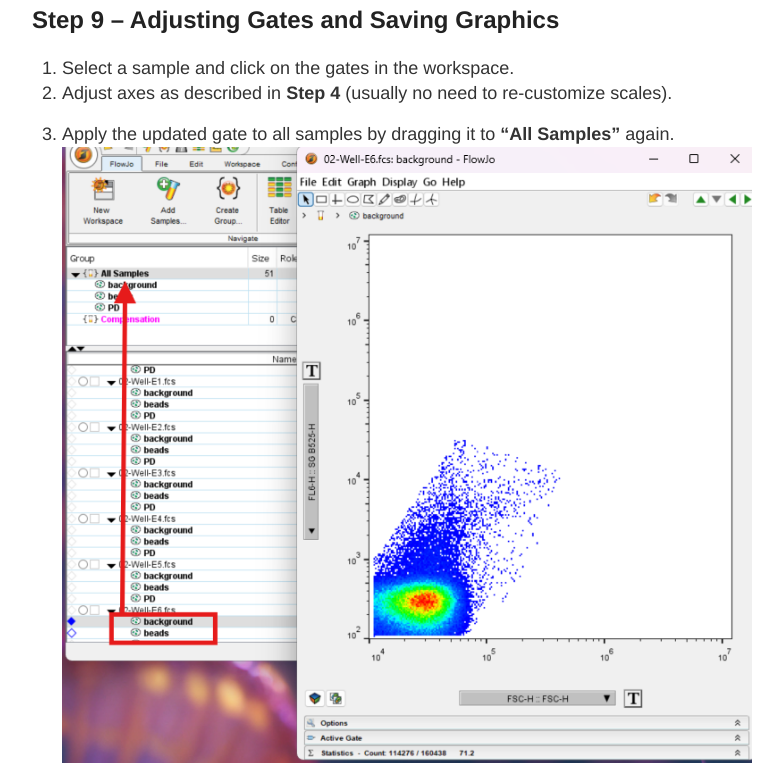
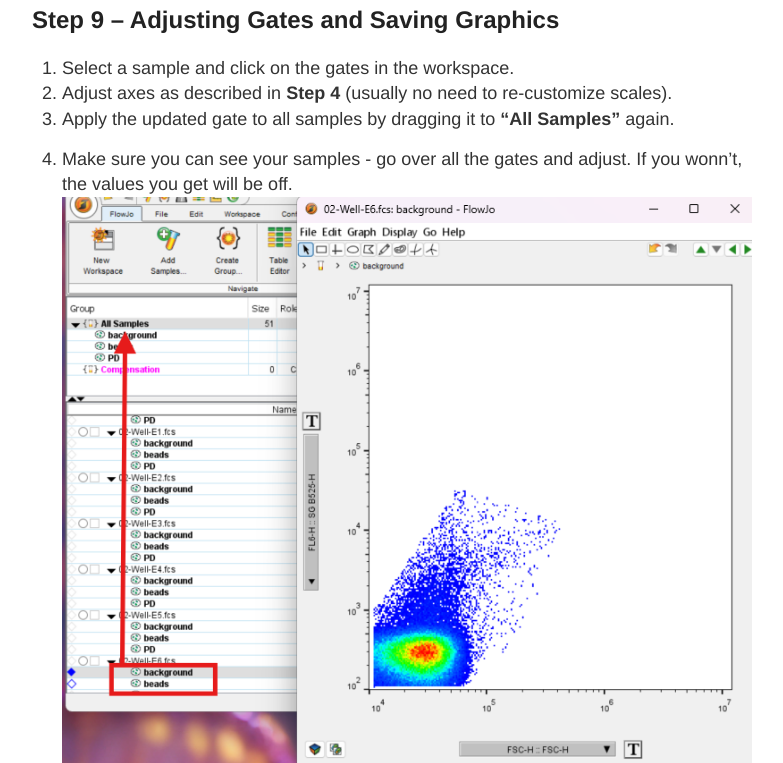
Before and after one commit to OfekRainish/OfekRainish_notebook, a Jekyll site: the page built from _posts/2025-11-11-FlowJO guide.md, in a window 1280 px wide and 900 px high, scrolled down 7749 px, cut to the strip 111-874 px from the top of the window. Shown: the whole strip, without its empty margins (248-1031 px from the left). Built offline with Jekyll 4.4.1, drawn with Linux system fonts in a browser that asks for light colours; our own code applies the rules of GitHub Pages for plain Markdown files; a file with an impossible date is left out.

Commit message:
Update 2025-11-11-FlowJO guide.md

```diff
--- a/_posts/2025-11-11-FlowJO guide.md
+++ b/_posts/2025-11-11-FlowJO guide.md
@@ -73,6 +73,7 @@ Click on one of the **blank** samples in the workspace to open its plot.
 1. Select a sample and click on the gates in the workspace.
 2. Adjust axes as described in **Step 4** (usually no need to re-customize scales).
 3. Apply the updated gate to all samples by dragging it to **“All Samples”** again.
+4. Make sure you can see your samples  - go over all the gates and adjust. If you wonn't, the values you get will be off.
 ![](../images/FACS/flowJo/12.png)
 
 
```
